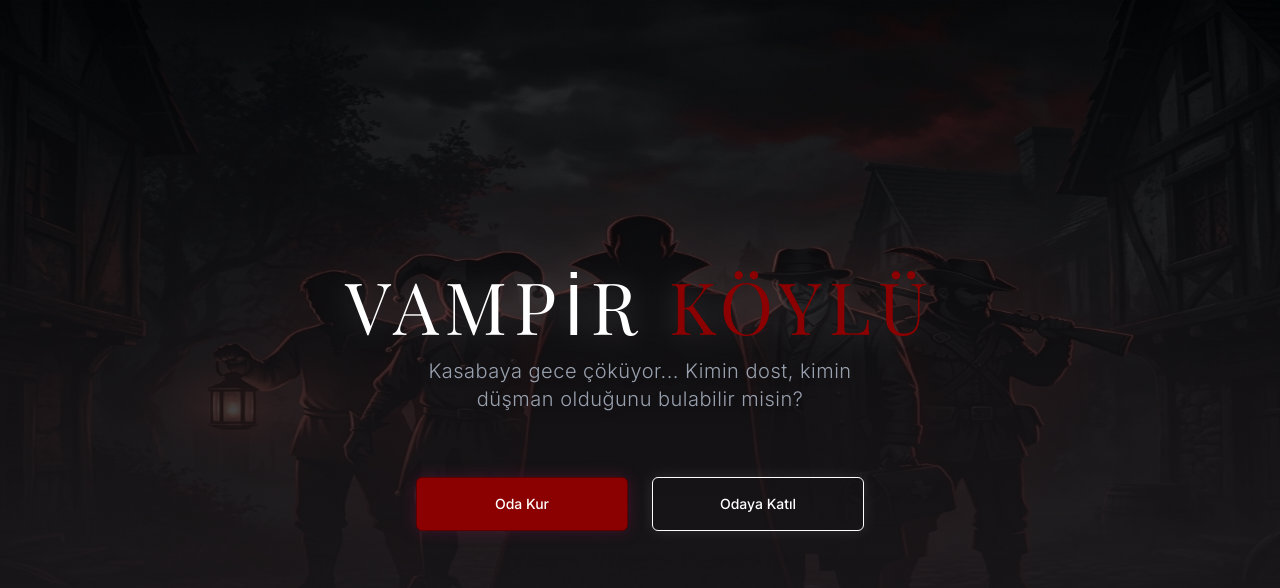
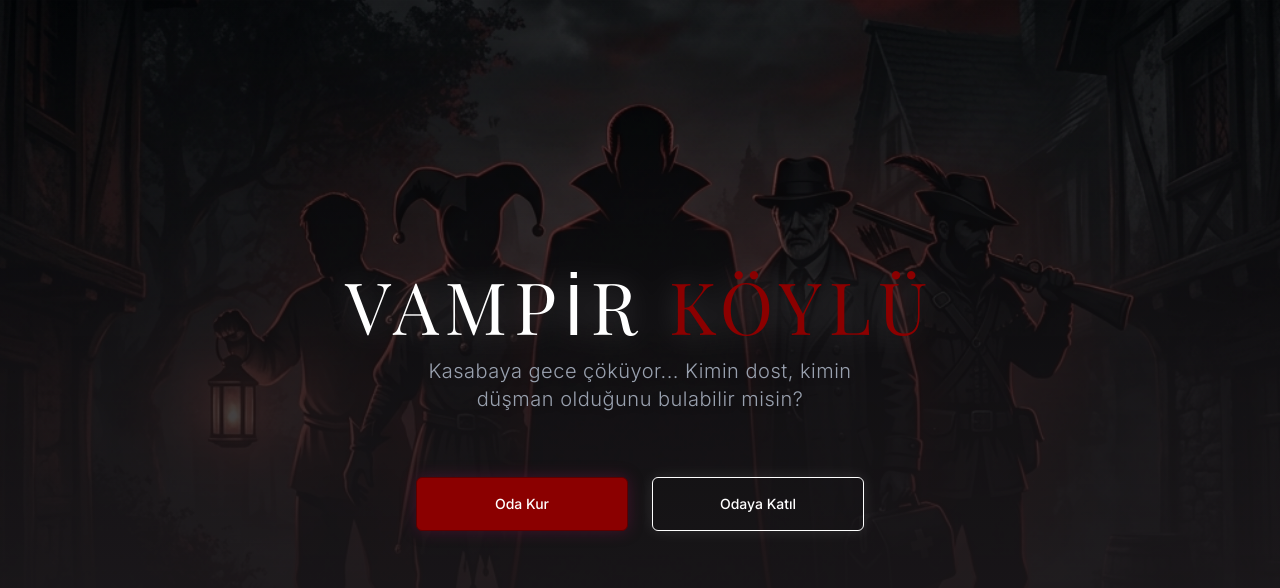
Before and after one commit to yasinataman426/vampir_k-yl-_oyunu, a Next.js app: page / in a window 1280 px wide. Shown: the top 588 px of the page. Built offline with nearby package versions, Linux system fonts and the light colour scheme; no server answers; a web font is replaced by a local one.

Commit message:
fix: masaustu ana ekran arkaplan orantisi duzeltildi

```diff
--- a/src/app/page.tsx
+++ b/src/app/page.tsx
@@ -19,8 +19,7 @@ export default function Home() {
           alt="Vampir Köylü Background"
           fill
           priority
-          className="w-full h-full opacity-50 animate-breath"
-          style={{ objectFit: 'fill' }}
+          className="w-full h-full opacity-50 animate-breath object-fill md:object-cover"
         />
       </div>
 
```
